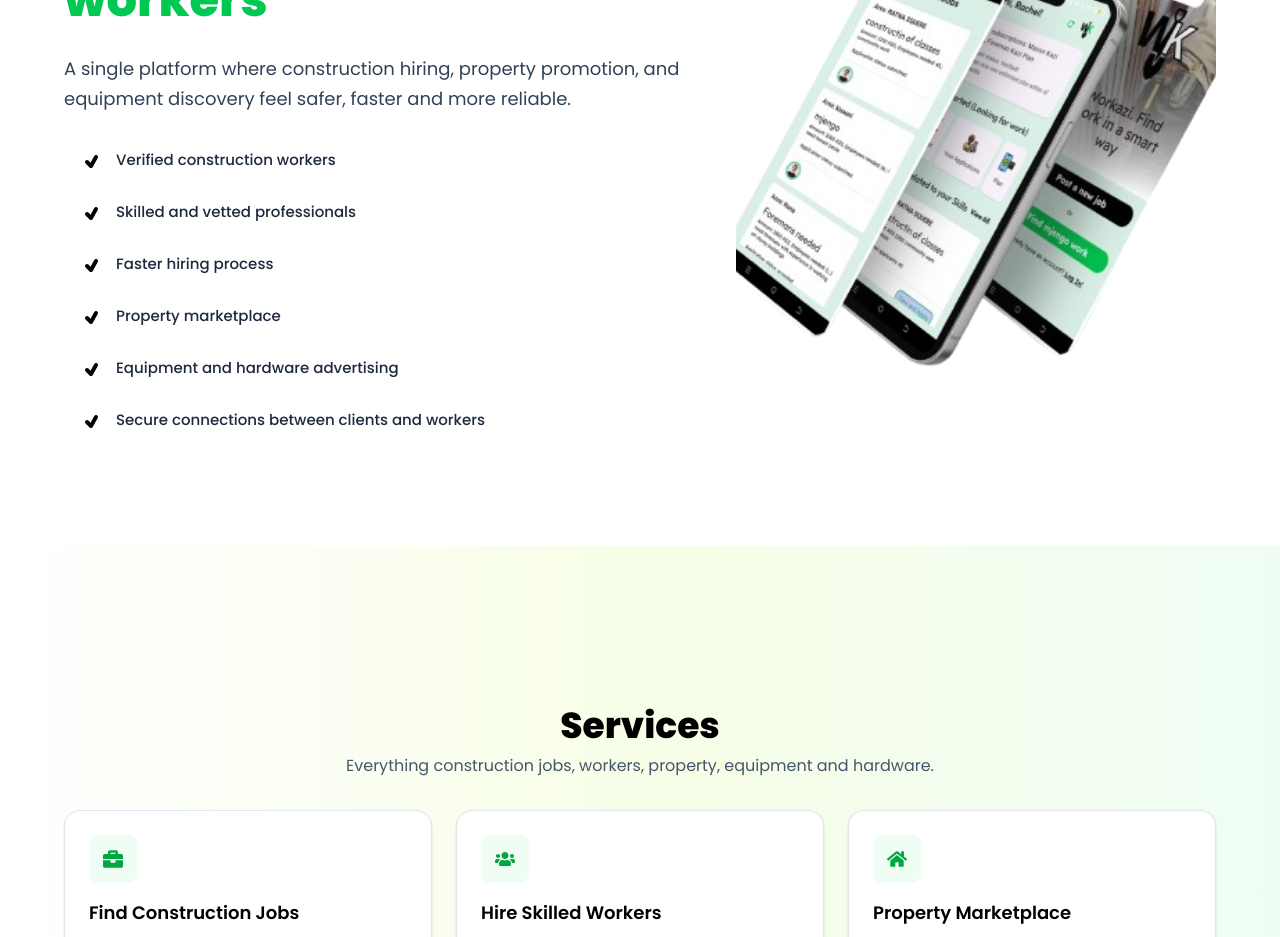
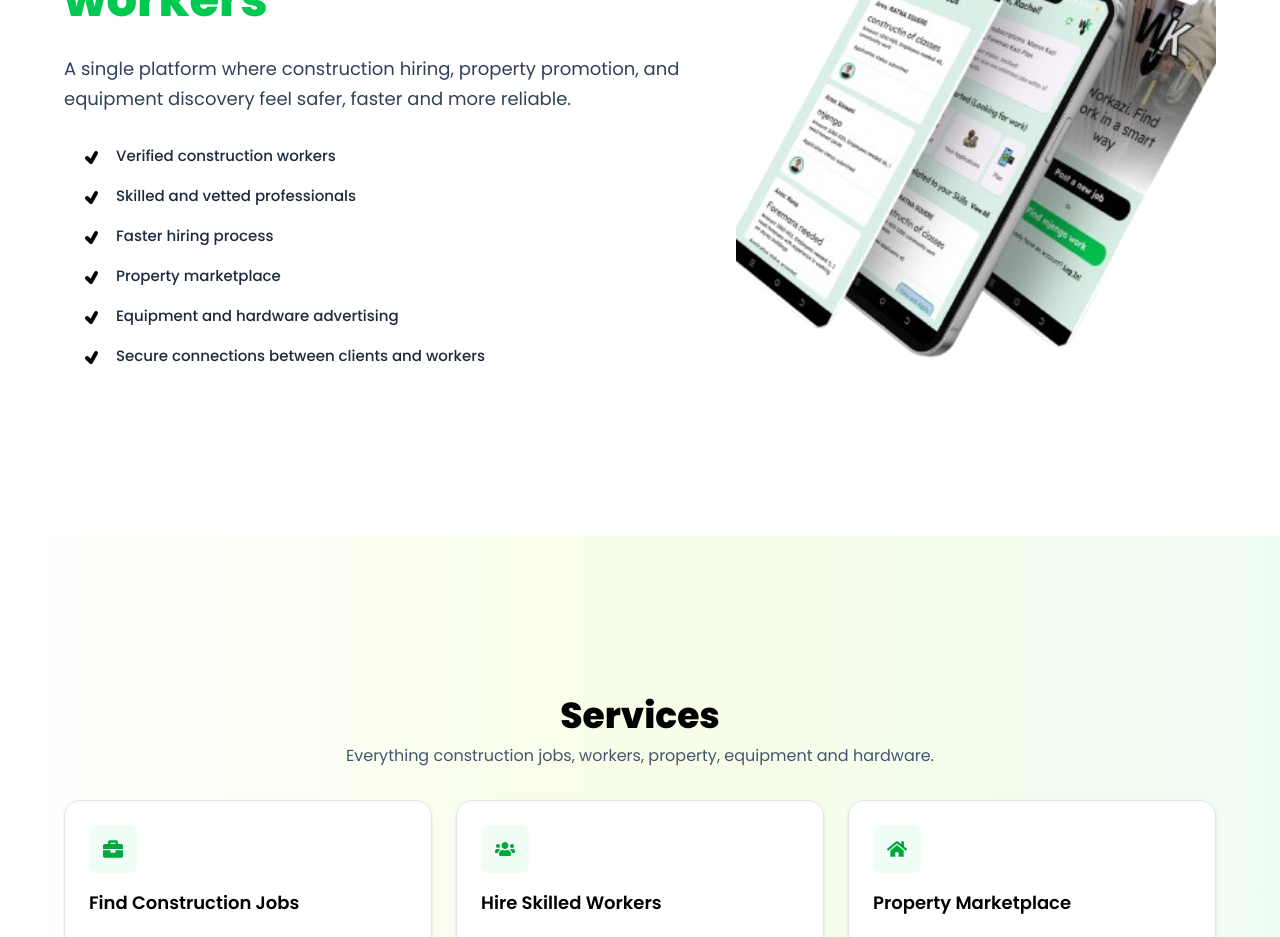
Before and after one commit to workazi/webapp, a React (Vite) app: page / in a window 1280 px wide. Shown: the part 1140-2077 px from the top of the page. Built offline with nearby package versions, Linux system fonts and the light colour scheme.

Commit message:
ui updates

```diff
--- a/src/App.jsx
+++ b/src/App.jsx
@@ -5,15 +5,17 @@ import {
   createRoutesFromElements
  } from "react-router-dom"
 import { Suspense, lazy } from "react"
-import Contact from "./pages/Contact"
 
 const HomePage = lazy(() => import("./pages/HomePage"))
+const Contact = lazy(()=>import( "./pages/Contact") )
+const About = lazy(()=>import("./pages/About"))
 
 const router = createBrowserRouter(
   createRoutesFromElements(
     <Route>
       <Route index element={<Suspense fallback={<div>Loading...</div>}><HomePage /></Suspense>} />
       <Route path="/contact" element={<Contact />}/>
+      <Route path="/about" element={<About />} />
     </Route>
   )
 )
--- a/src/components/homepage/NavigationBar.jsx
+++ b/src/components/homepage/NavigationBar.jsx
@@ -15,7 +15,7 @@ export default function NavigationBar() {
       <div className="hidden md:flex gap-6 items-center">
         <ul className="flex gap-6 items-center">
           <li><a href="/#home" className="hover:text-green-500 font-bold text-gray-500">Home</a></li>
-          <li><a href="#about" className="hover:text-green-500 font-bold text-gray-500">About</a></li>
+          <li><a href="/about" className="hover:text-green-500 font-bold text-gray-500">About</a></li>
           <li><a href="/contact" className="hover:text-green-500 font-bold text-gray-500">Contact</a></li>
         </ul>
 
--- a/src/components/homepage/TrustSection.jsx
+++ b/src/components/homepage/TrustSection.jsx
@@ -27,11 +27,11 @@ export default function TrustSection() {
             and equipment discovery feel safer, faster and more reliable.
           </p>
 
-          <div className="flex flex-col gap-1">
+          <div className="flex flex-col ">
             {features.map((item) => (
               <div
                 key={item}
-                className="flex items-start gap-3 rounded-2xl bg-white/90 px-4 py-3 backdrop-blur-sm"
+                className="flex items-start gap-3 rounded-2xl bg-white/90 px-4 py-2 backdrop-blur-sm"
               >
                 <span className="text-2xl"><TiTick /></span>
                 <span className="text-sm font-medium text-slate-800 sm:text-[15px]">
@@ -44,7 +44,7 @@ export default function TrustSection() {
 
         {/* Image */}
         <div className="lg:w-5/12 flex">
-          <div className="h-72 sm:h-96 lg:h-[600px] overflow-hidden rounded-4xl s">
+          <div className="h-72 sm:h-96 lg:h-[590px] overflow-hidden rounded-4xl s">
             <img
               src="/assets/app_screenshot.png"
               alt="App screenshot"
--- a/src/pages/About.jsx
+++ b/src/pages/About.jsx
@@ -1,7 +1,12 @@
 import React from 'react'
+import NavigationBar from '../components/homepage/NavigationBar'
+import Footer from '../components/homepage/Footer'
 
 export default function About() {
   return (
-    <div>About</div>
+    <div>
+        <NavigationBar />
+        <Footer />
+    </div>
   )
 }
```
